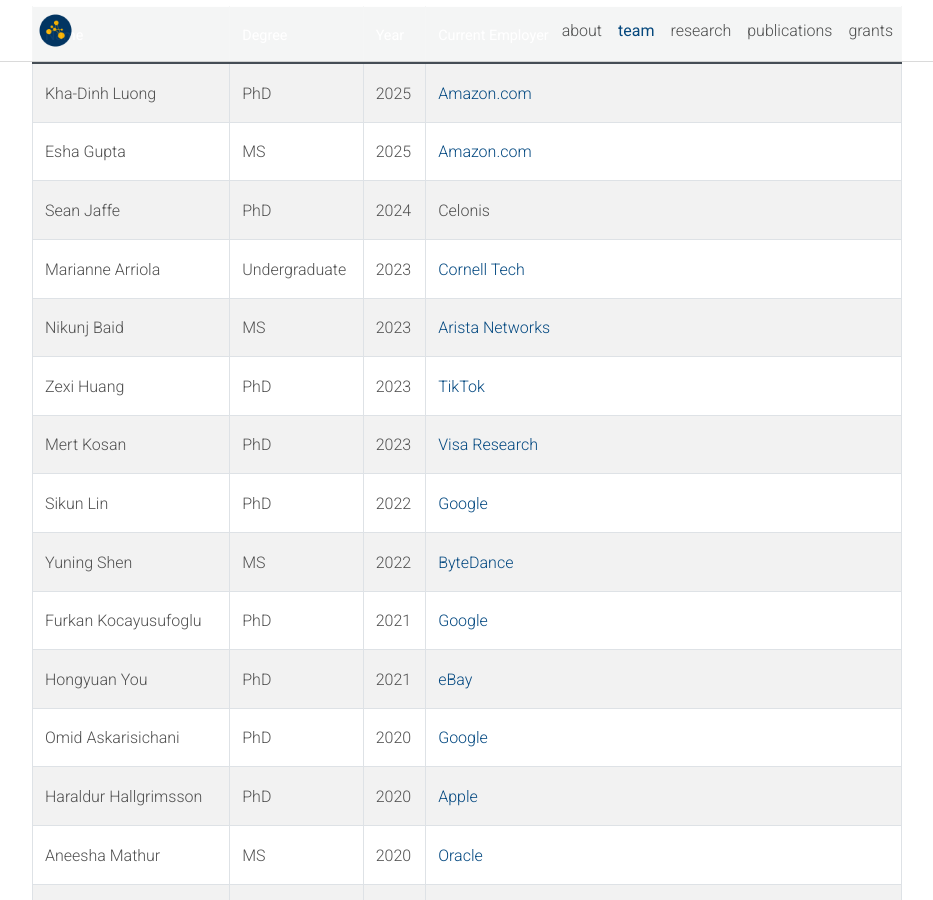
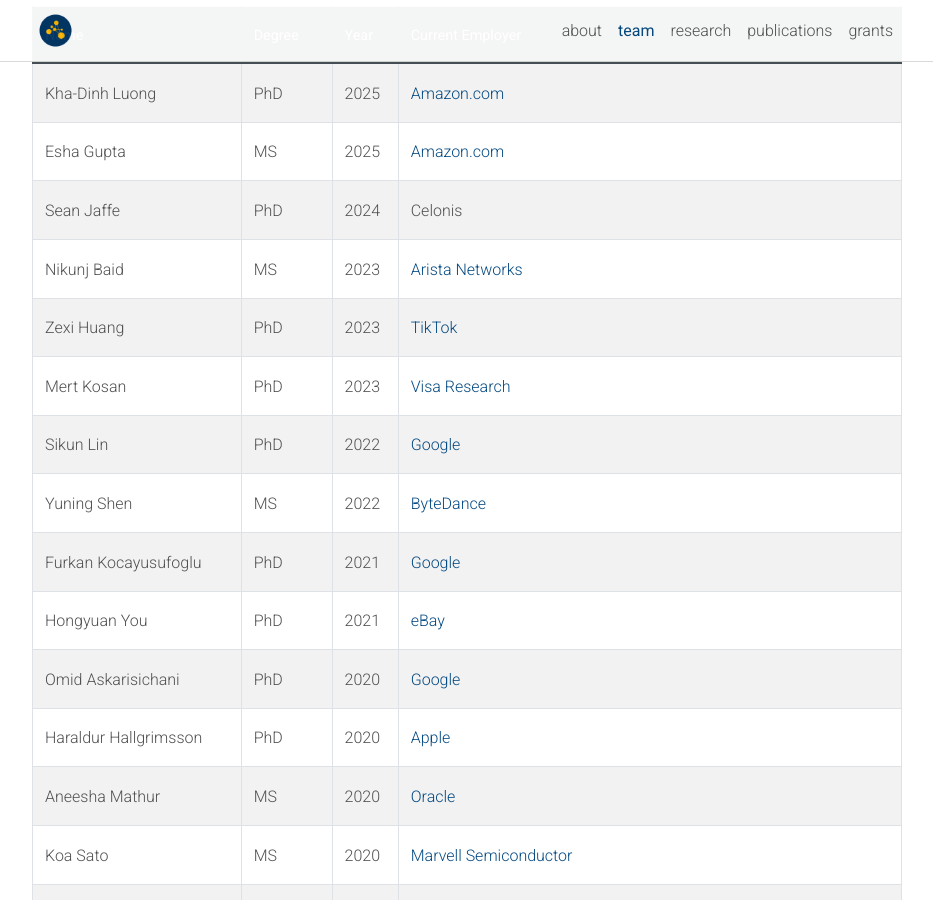
Before and after one commit to DYNAMO-Lab/dynamo-lab.github.io, a Jekyll site: the page built from _pages/team.md, in a window 1280 px wide and 900 px high, scrolled down 4847 px. Shown: the whole window, without its empty margins (173-1106 px from the left). Built offline with Jekyll 4.4.1, drawn with Linux system fonts in a browser that asks for light colours; comment, search, counter and statistics services are not loaded; a style sheet for code colours, icons or effects is not loaded.

Commit message:
Update team.md

```diff
--- a/_pages/team.md
+++ b/_pages/team.md
@@ -171,12 +171,6 @@ nav_rank: 2
                 <td>Celonis</td>
             </tr>
 
-            <tr>
-                <td>Marianne Arriola</td>
-                <td>Undergraduate</td>
-                <td>2023</td>
-                <td><a href="https://tech.cornell.edu" target="_blank">Cornell Tech</a></td>
-            </tr>
             <tr>
                 <td>Nikunj Baid</td>
                 <td>MS</td>
```
